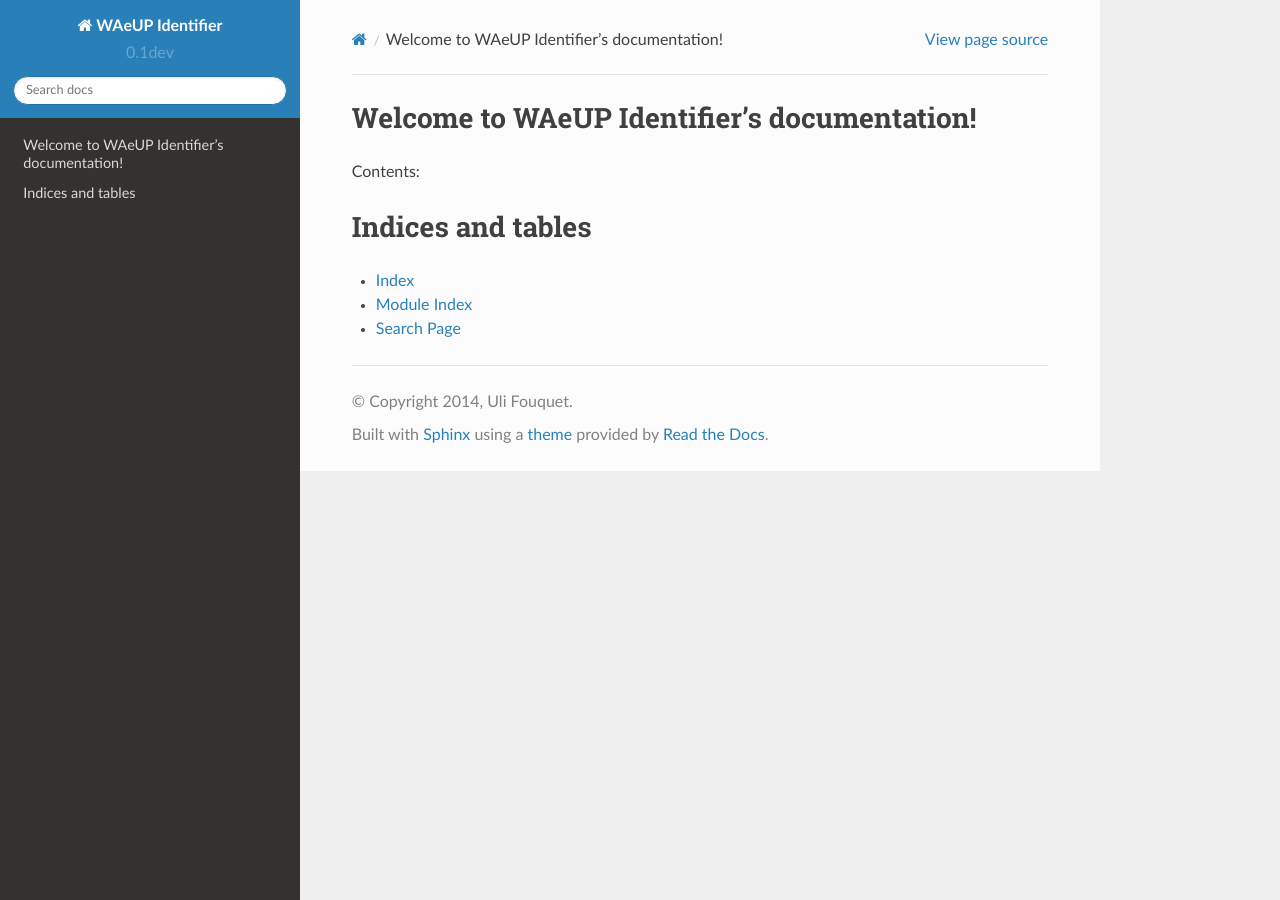
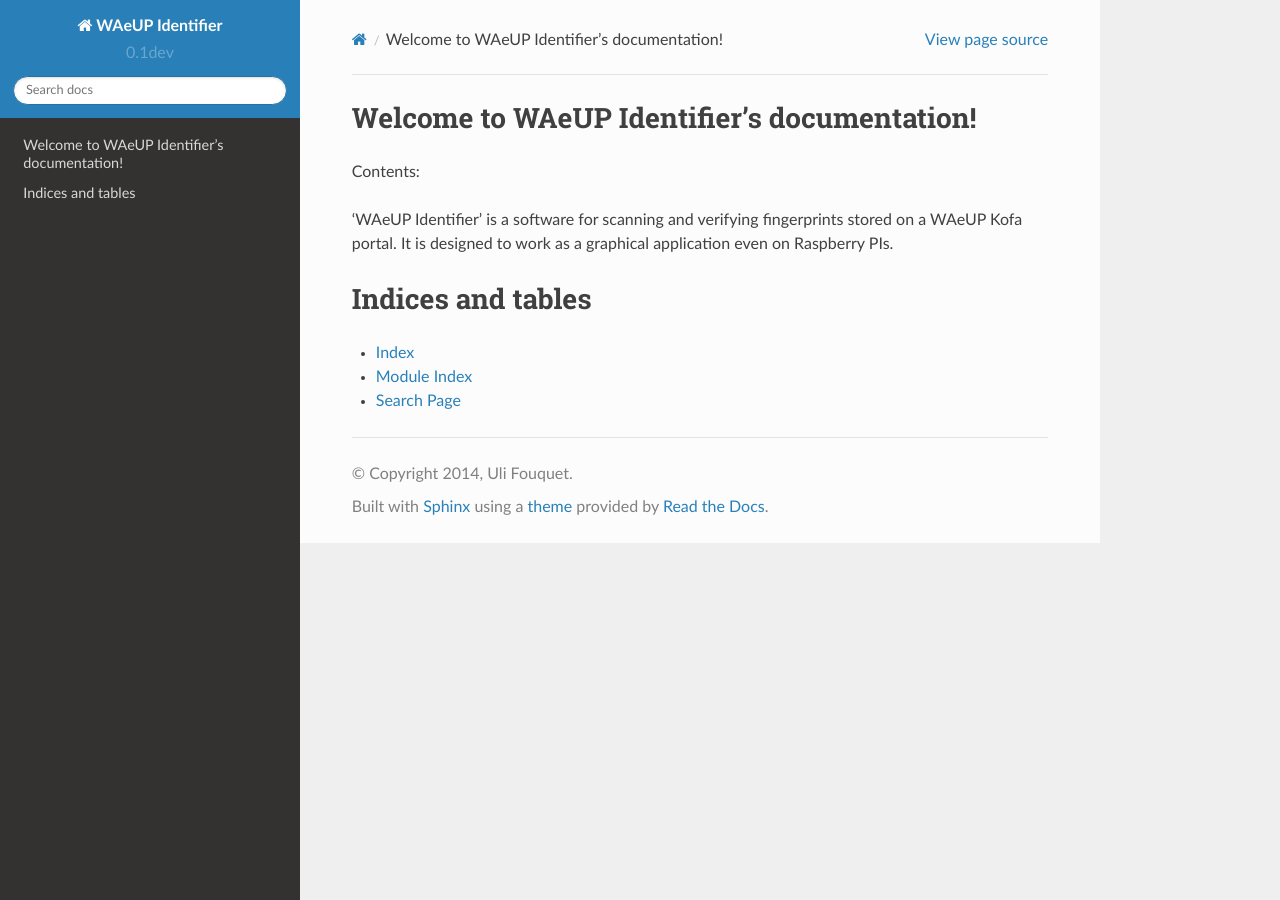
Before and after one commit to WAeUP/waeup.identifier, a Sphinx documentation site: the page built from doc/source/index.rst, in a window 1280 px wide. Built offline with Sphinx 7.4.7 and the Read the Docs theme 2.0.0, drawn with Linux system fonts in a browser that asks for light colours.

Commit message:
Tell a bit more in docs.

```diff
--- a/doc/source/index.rst
+++ b/doc/source/index.rst
@@ -11,6 +11,9 @@
 .. toctree::
    :maxdepth: 2
 
+'WAeUP Identifier' is a software for scanning and verifying
+fingerprints stored on a WAeUP Kofa portal. It is designed to work as
+a graphical application even on Raspberry PIs.
 
 
 Indices and tables
```
